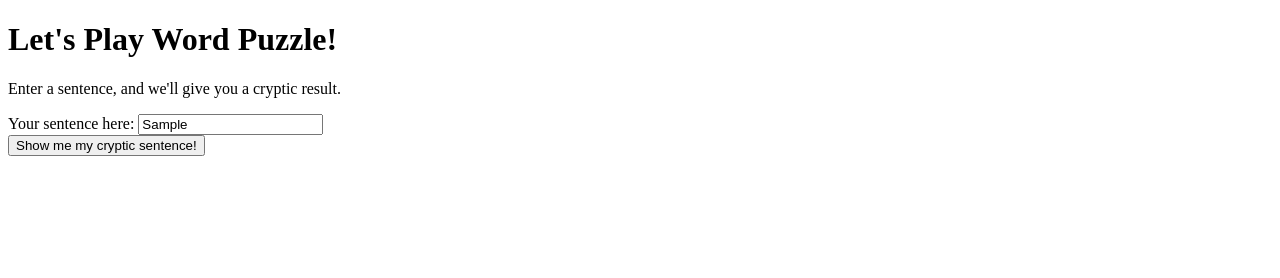
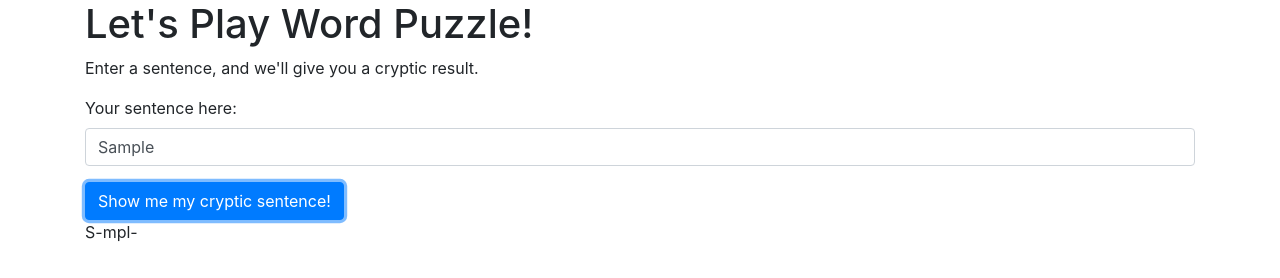
Before and after one commit to eyesicedover/word_puzzle, a plain HTML site: page index.html in a window 1280 px wide. Both pictures are taken after typing "Sample" into the empty fields and a click on the button "Show me my cryptic sentence!". Drawn offline with Linux system fonts and the light colour scheme.

Commit message:
add functionality to turn input into puzzle

```diff
--- a/index.html
+++ b/index.html
@@ -1,11 +1,10 @@
 <!DOCTYPE html>
 <html>
   <head>
-    <link href="css/bootstrap.css" rel="stylesheet" type="css/text">
-    <link href="css/styles.css" rel="stylesheet" type="css/text">
+    <link href="css/bootstrap.css" rel="stylesheet" type="text/css">
+    <link href="css/styles.css" rel="stylesheet" type="text/css">
     <script src="js/jquery-3.2.1.js"></script>
     <script src="js/scripts.js"></script>
-    <meta charset="utf-8">
     <title>Word Puzzle</title>
   </head>
   <body>
@@ -19,7 +18,7 @@
           <input id="sentence" class="form-control" type="text">
         </div>
 
-        <button type="submit" class="btn">Show me my cryptic sentence!</button>
+        <button type="submit" class="btn btn-primary">Show me my cryptic sentence!</button>
       </form>
 
       <div class="result">
--- a/js/scripts.js
+++ b/js/scripts.js
@@ -2,9 +2,18 @@ $(document).ready(function() {
   $(".puzzleForm").submit(function(event) {
     event.preventDefault();
     var userInput = $("input#sentence").val();
+    var array = userInput.split("");
+    var puzzleArray = [];
 
-    for (var i = 0; i < userInput.length; i++) {
+    for (var i = 0; i < array.length; i++) {
+      if (array[i] == "a" || array[i] == "e" || array[i] == "i" || array[i] == "o" || array[i] == "u") {
+        puzzleArray.push("-");
+      } else {
+        puzzleArray.push(array[i]);
+      }
+    }
+    var puzzleString = puzzleArray.join("");
+    $(".result").text(puzzleString);
 
-    }
   });
 });
```
